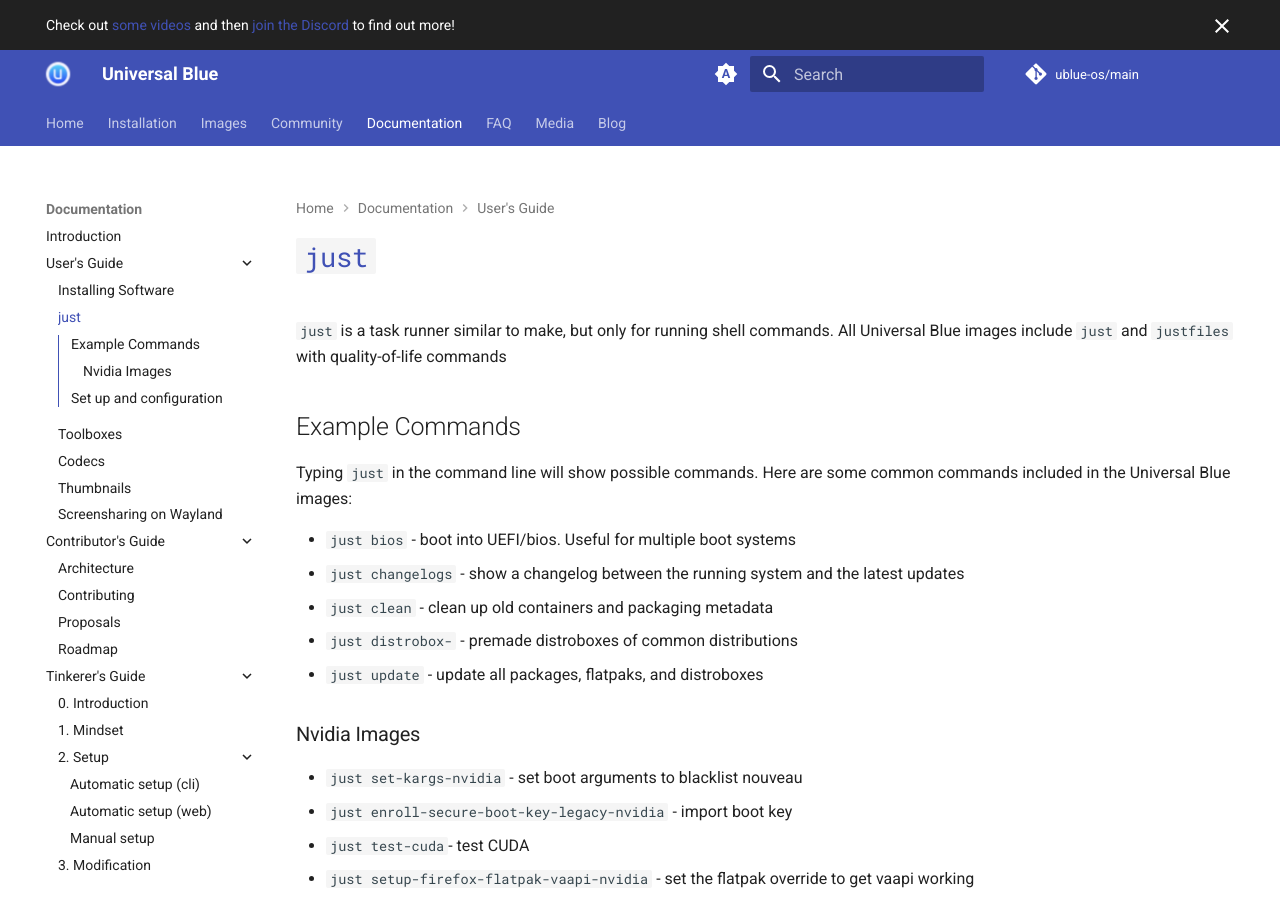
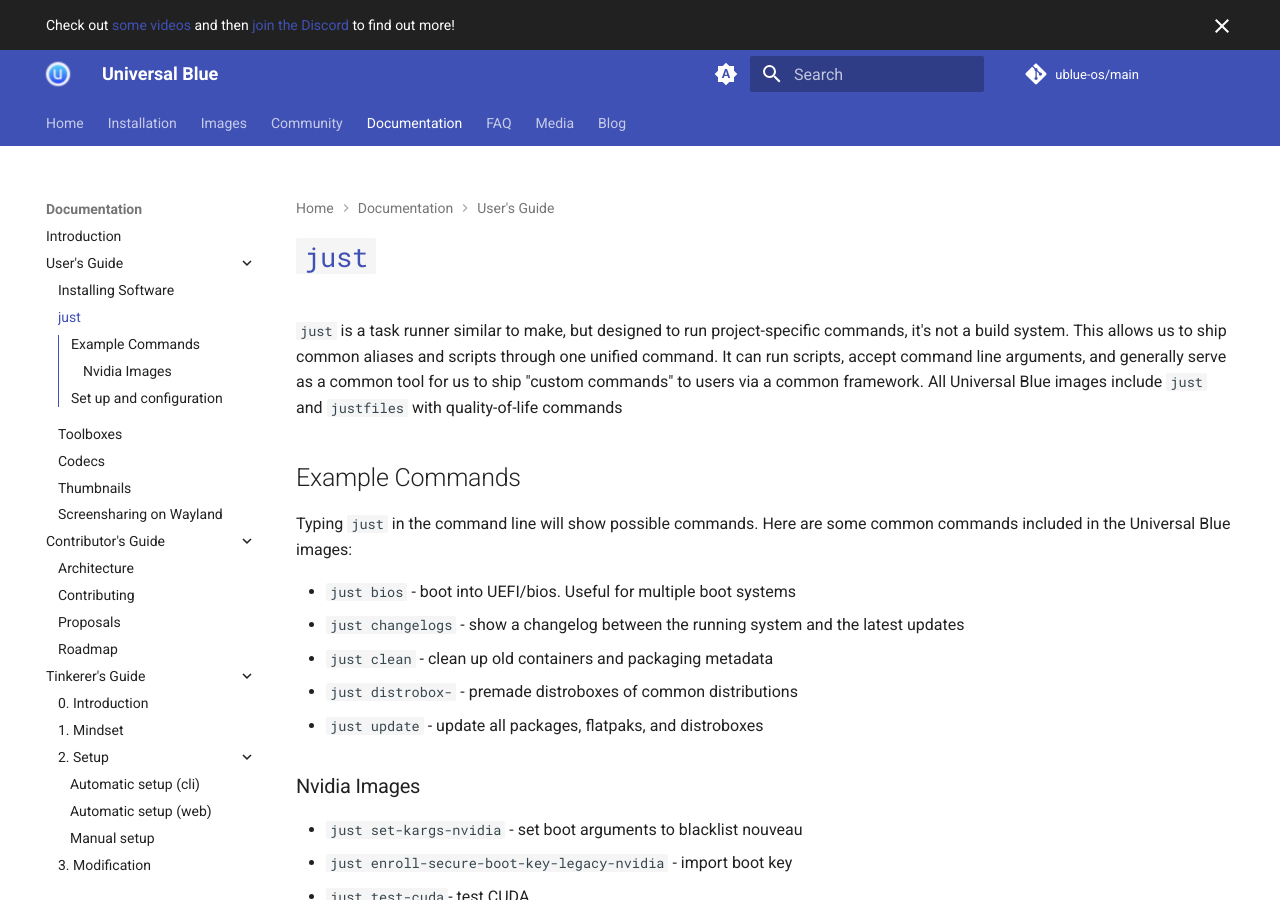
Before and after one commit to ublue-os/website, an MkDocs documentation site: the page built from docs/guide/just.md, in a window 1280 px wide and 900 px high. Built offline with MkDocs 1.6.1 and Material for MkDocs 9.7.7, drawn with Linux system fonts in a browser that asks for light colours; comment, search, counter and statistics services are not loaded.

Commit message:
docs: explain just and why we use it

```diff
--- a/docs/guide/just.md
+++ b/docs/guide/just.md
@@ -1,6 +1,6 @@
 # [`just`](https://just.systems)
 
-`just` is a task runner similar to make, but only for running shell commands. All Universal Blue images include `just` and `justfiles` with quality-of-life commands
+`just` is a task runner similar to make, but designed to run project-specific commands, it's not a build system. This allows us to ship common aliases and scripts through one unified command. It can run scripts, accept command line arguments, and generally serve as a common tool for us to ship "custom commands" to users via a common framework. All Universal Blue images include `just` and `justfiles` with quality-of-life commands
 
 ## Example Commands
 
```
